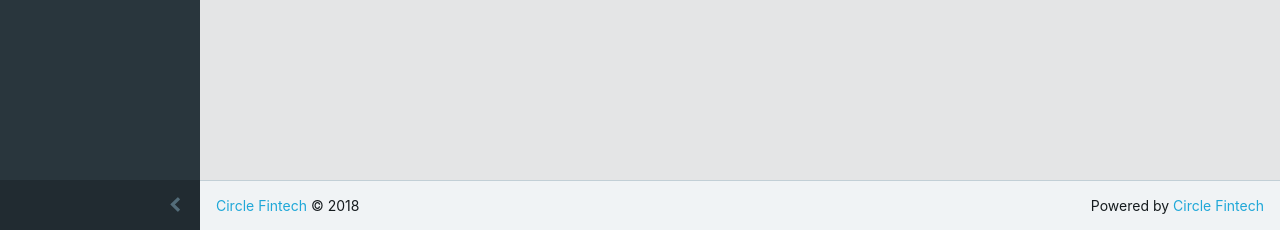
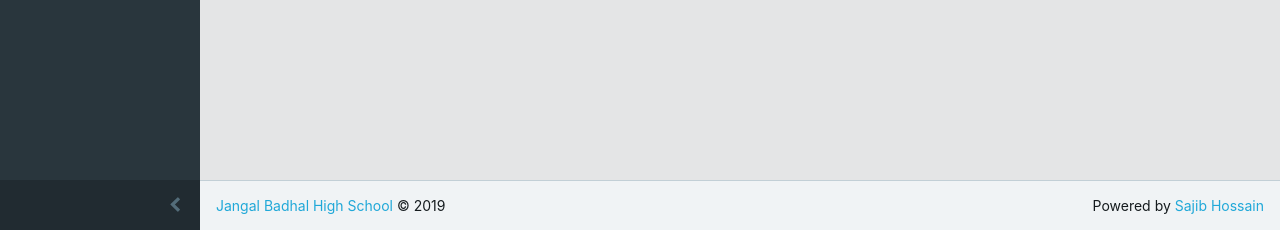
Before and after one commit to sajib1066/school_management_system, a Django app: page / in a window 1280 px wide. Shown: the part 570-800 px from the top of the page. Run offline with Django 3.2, Linux system fonts and the light colour scheme; some libraries are stand-ins or nearby versions.

Commit message:
modify dashboard

```diff
--- a/templates/base/footer.html
+++ b/templates/base/footer.html
@@ -1,6 +1,6 @@
 <footer class="app-footer">
-    <span><a href="#">Circle Fintech</a> © 2018</span>
-    <span class="ml-auto">Powered by <a href="#">Circle Fintech</a></span>
+    <span><a href="#">Jangal Badhal High School</a> © 2019</span>
+    <span class="ml-auto">Powered by <a href="#">Sajib Hossain</a></span>
     {% block extrafooter %}
     {% endblock %}
 </footer>
--- a/templates/base/header.html
+++ b/templates/base/header.html
@@ -4,10 +4,10 @@
     <meta http-equiv="X-UA-Compatible" content="IE=edge">
     <meta name="viewport" content="width=device-width, initial-scale=1, shrink-to-fit=no">
     <meta name="description" content="CoreUI - Open Source Bootstrap Admin Template">
-    <meta name="author" content="Circle Fintech">
+    <meta name="author" content="Sajib Hossain">
     <meta name="keyword" content="">
-    <link rel="shortcut icon" href="{% static 'img/favicon.png' %}">
-    <title>Circle Fintech</title>
+    <link rel="shortcut icon" href="{% static 'src/img/favicon.png' %}">
+    <title>School Management System</title>
 
     <!-- Icons -->
     <link href="{% static 'dist/vendors/css/font-awesome.min.css' %}" rel="stylesheet">
```
